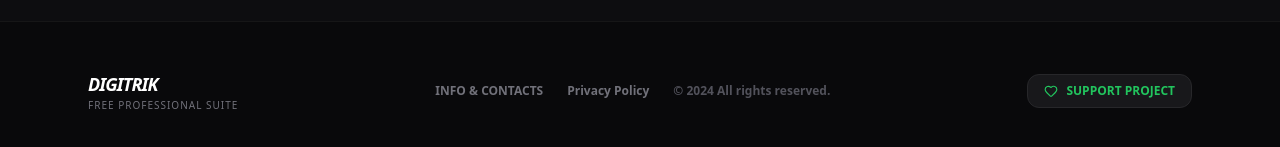
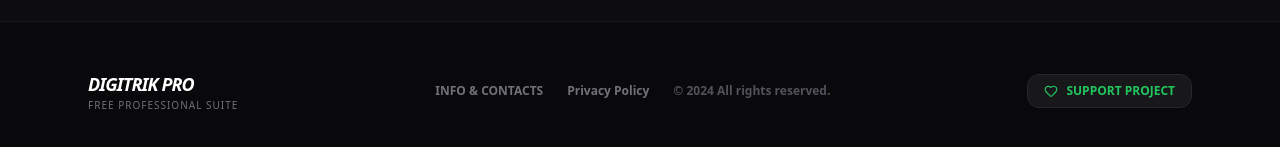
Before and after one commit to trikes2789/digitrik-suite, a Next.js app: page / in a window 1280 px wide. Shown: the part 2002-2149 px from the top of the page. Built offline with nearby package versions, Linux system fonts and the light colour scheme.

Commit message:
cambiato logo

```diff
--- a/app/page.tsx
+++ b/app/page.tsx
@@ -278,7 +278,7 @@ export default function Home() {
       <footer className="py-12 border-t border-white/5 text-center mt-auto">
         <div className="max-w-6xl mx-auto px-6 flex flex-col md:flex-row justify-between items-center gap-6">
           <div className="text-left">
-            <h4 className="text-lg font-black text-white italic tracking-tighter">DIGITRIK</h4>
+            <h4 className="text-lg font-black text-white italic tracking-tighter">DIGITRIK PRO</h4>
             <p className="text-[10px] text-zinc-500 uppercase tracking-widest">{t.footer.subtitle}</p>
           </div>
           <div className="flex gap-6 text-xs font-bold text-zinc-500 items-center">
```
